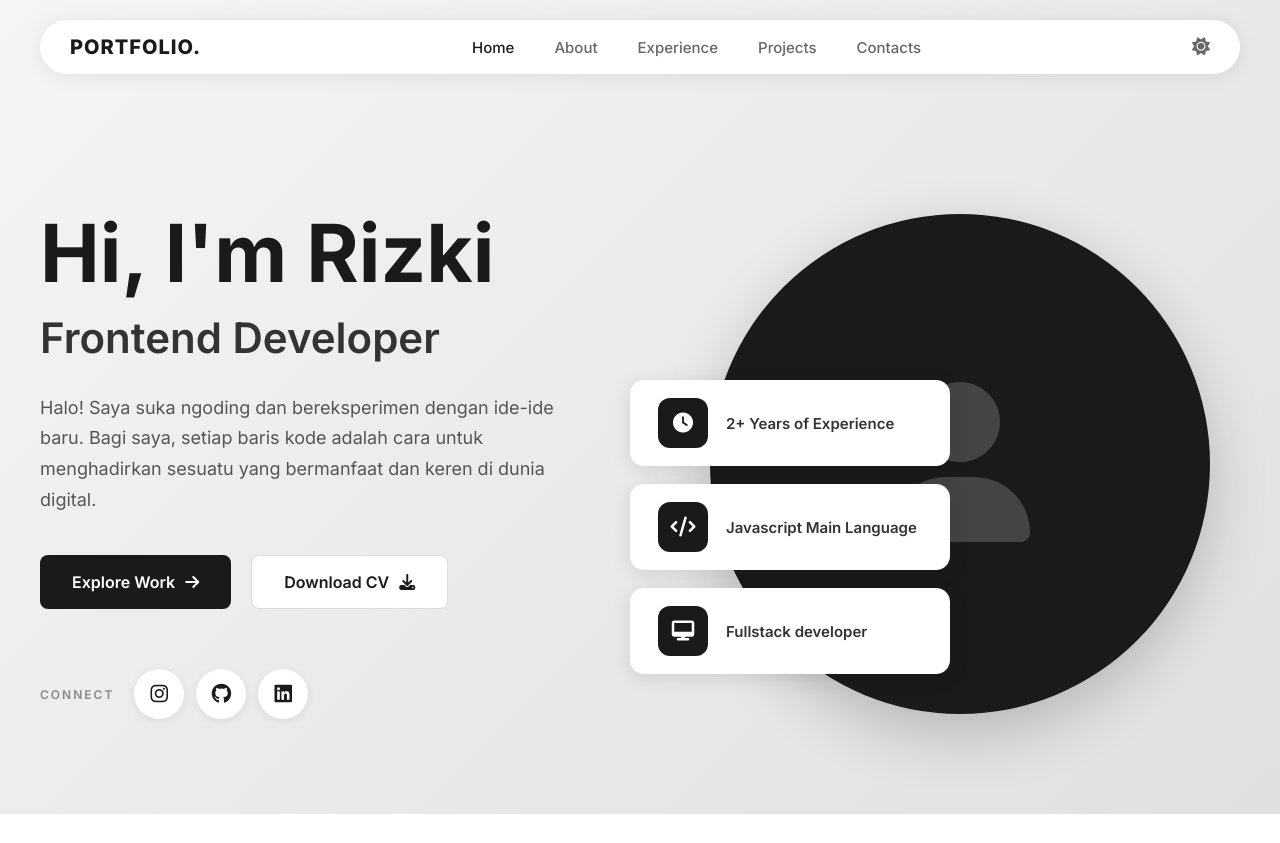
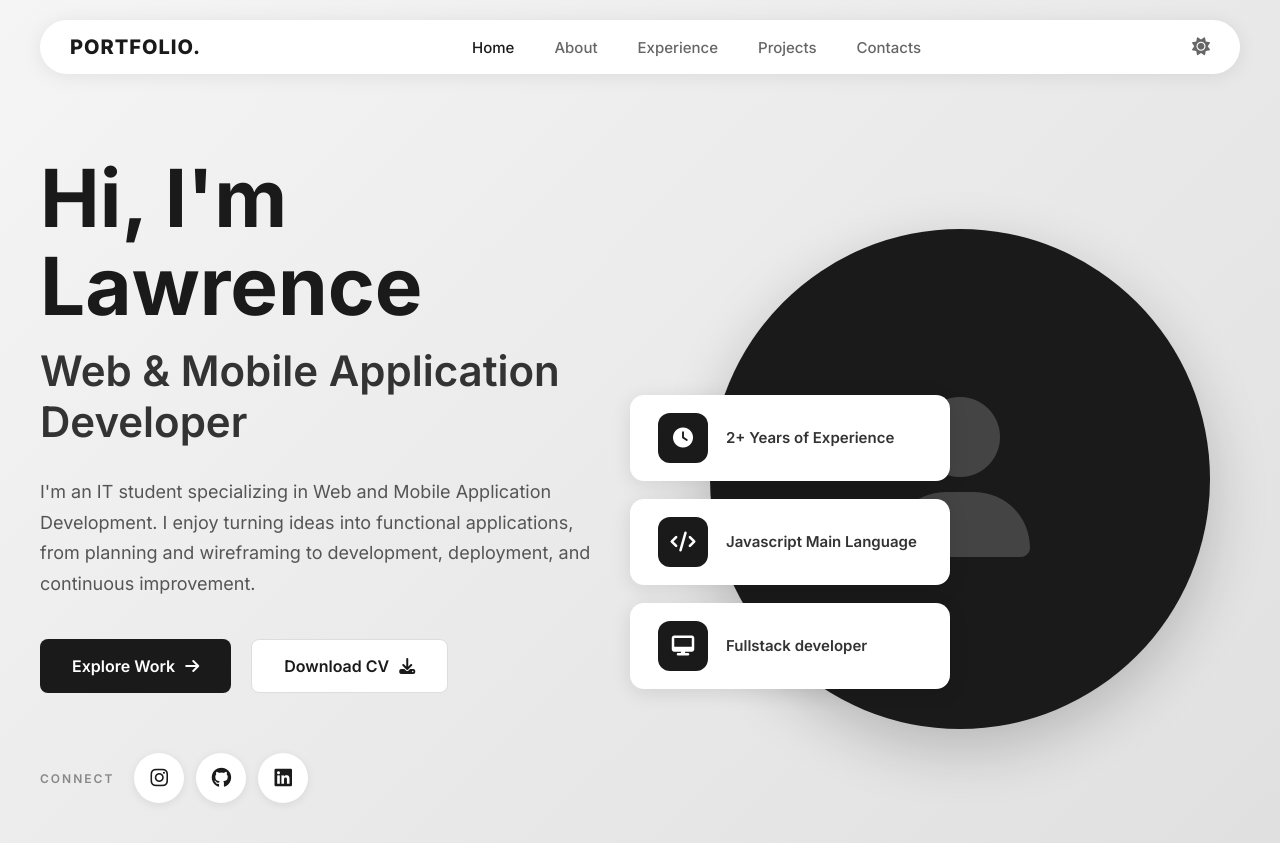
Before and after one commit to rorensdeyb/lawrence-portfolio, a website: page index.html in a window 1280 px wide. Before the commit the page ends 814 px from the top, so only its background shows below. Drawn offline with Linux system fonts and the light colour scheme.

Commit message:
Update name, title, and description

```diff
--- a/index.html
+++ b/index.html
@@ -28,12 +28,12 @@
         <!-- Hero Section -->
         <section id="home" class="hero">
             <div class="hero-content">
-                <h1>Hi, I'm Rizki</h1>
-                <h2>Frontend Developer</h2>
+                <h1>Hi, I'm Lawrence</h1>
+                <h2>Web & Mobile Application Developer</h2>
                 <p class="description">
-                    Halo! Saya suka ngoding dan bereksperimen dengan ide-ide baru.
-                    Bagi saya, setiap baris kode adalah cara untuk menghadirkan sesuatu
-                    yang bermanfaat dan keren di dunia digital.
+                    I'm an IT student specializing in Web and Mobile Application Development.
+                    I enjoy turning ideas into functional applications, from planning and
+                    wireframing to development, deployment, and continuous improvement.
                 </p>
                 <div class="buttons">
                     <a href="#projects" class="btn btn-primary">
```
